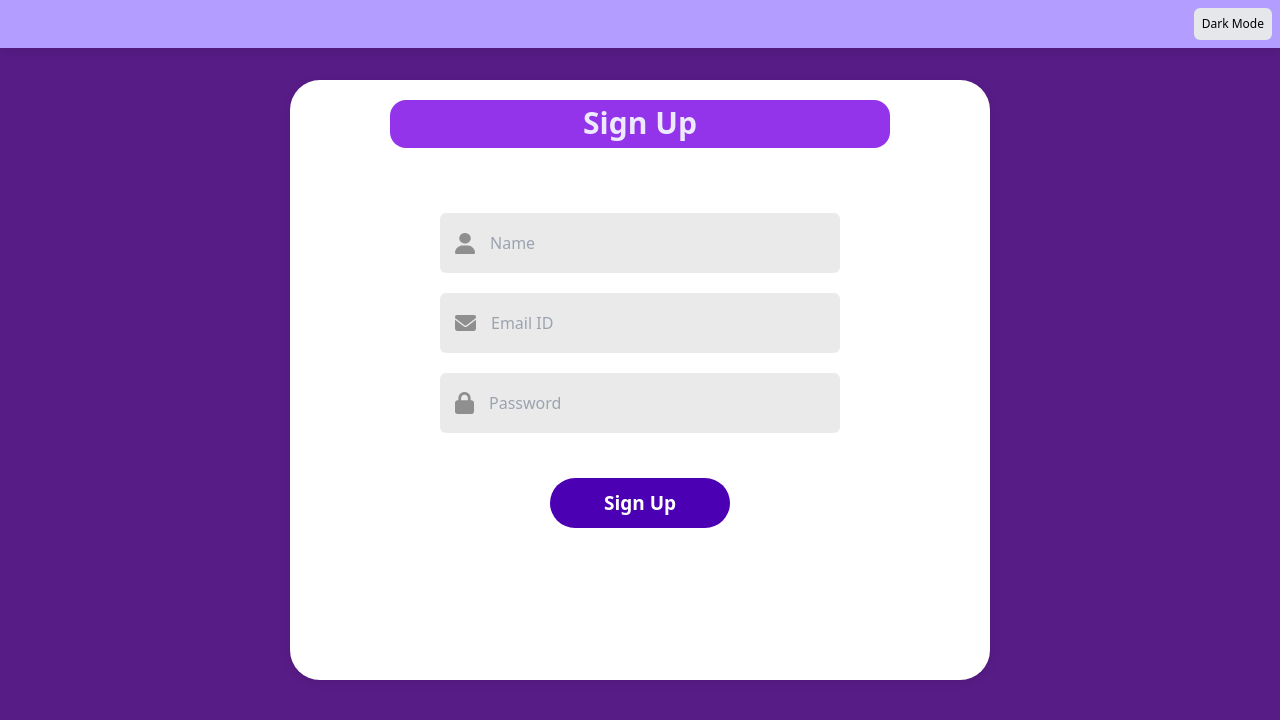
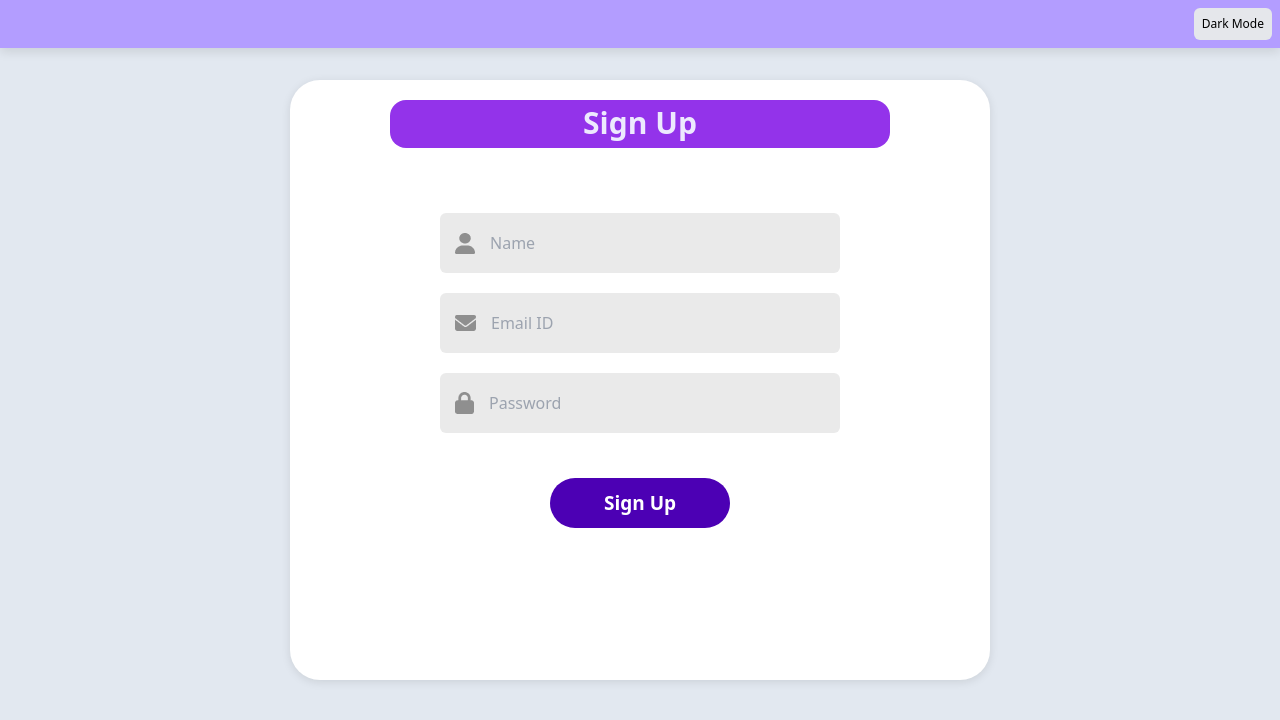
Before and after one commit to Muzakkir8/Gesture-Recognition-HA-KMIT, a React (Vite) app in the folder vite - Copy/frontend/: page /signup in a window 1280 px wide. Shown: the top 720 px of the page. Built offline with nearby package versions, Linux system fonts and the light colour scheme.

Commit message:
login/signup

```diff
--- a/vite - Copy/frontend/src/Components/Login.jsx
+++ b/vite - Copy/frontend/src/Components/Login.jsx
@@ -49,7 +49,7 @@ const Login = ({ setUsername, setIsAuthenticated }) => {
     };
 
     return (
-        <div className="body fixed top-0 dark:bg-slate-900 bg-purple-800 h-screen w-screen flex justify-center items-center">
+        <div className="body fixed top-0 dark:bg-slate-900 bg-slate-200 h-screen w-screen flex justify-center items-center">
         <div className='container lg:w-[700px] lg:mt-36 h-[600px] dark:bg-slate-900 lg:-top-16 fixed'>
             <ToastContainer />
             <div className="header  bg-purple-600 rounded-2xl lg:w-[500px]">
--- a/vite - Copy/frontend/src/Components/Signup.jsx
+++ b/vite - Copy/frontend/src/Components/Signup.jsx
@@ -53,7 +53,7 @@ const Signup = () => {
   };
 
   return (
-    <div className="body fixed top-0 dark:bg-slate-950 bg-purple-900 h-screen w-screen flex justify-center items-center">
+    <div className="body fixed top-0 dark:bg-slate-950 bg-slate-200 h-screen w-screen flex justify-center items-center">
     <div className="container lg:w-[700px] lg:mt-36 h-[600px] dark:bg-slate-900 lg:-top-16 fixed">
       <ToastContainer />
       <div className="header bg-purple-600 rounded-2xl lg:w-[500px]">
```
